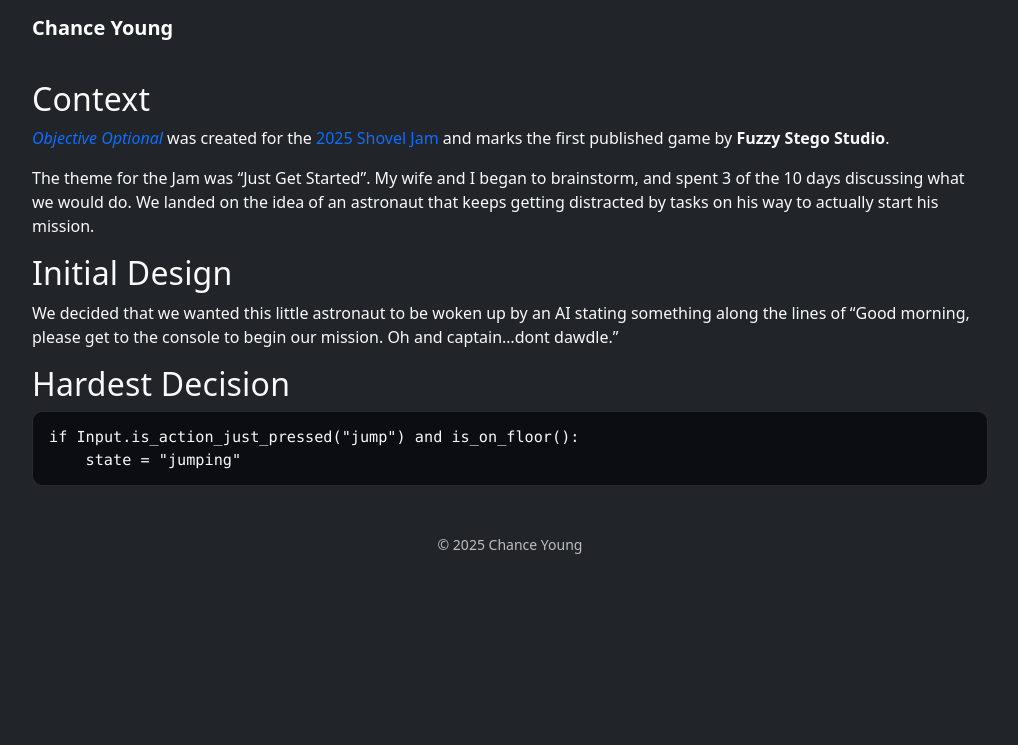
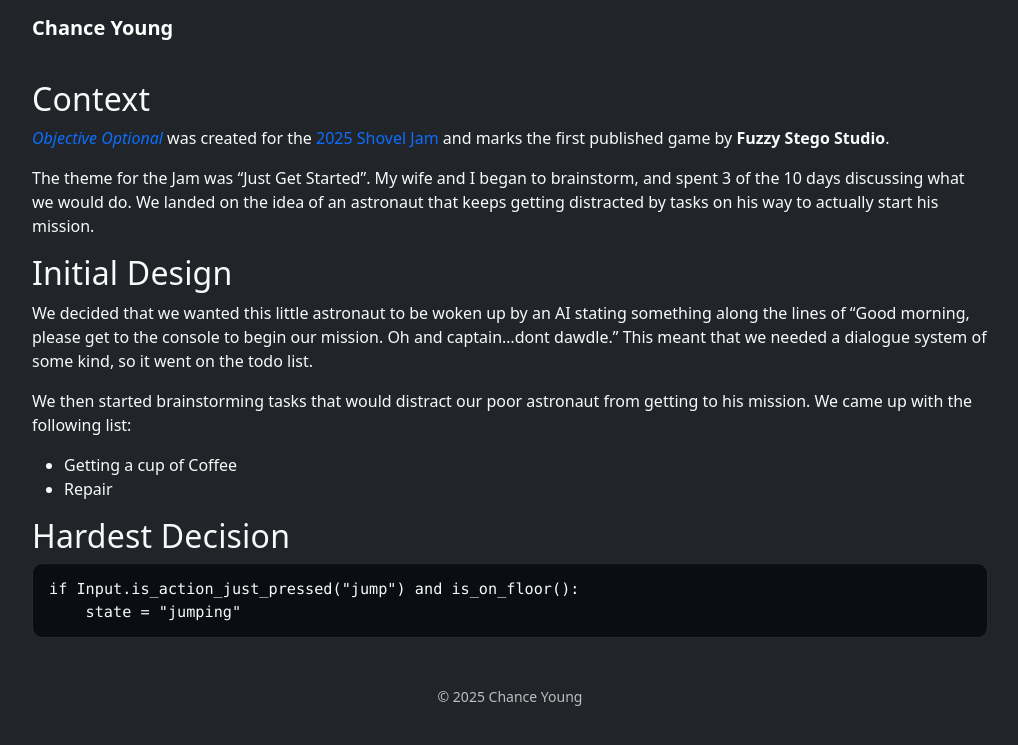
Before and after one commit to ChanceYoung/ChanceYoung.github.io, a Jekyll site: the page built from projects/objectiveoptional.md, in a window 1280 px wide. Shown: the top 745 px of the page, without its empty margins (130-1148 px from the left). Built offline with Jekyll 4.4.1, drawn with Linux system fonts in a browser that asks for light colours.

Commit message:
projects/objectiveoptional.md updated from https://stackedit.io/

````diff
--- a/projects/objectiveoptional.md
+++ b/projects/objectiveoptional.md
@@ -15,7 +15,11 @@ The theme for the Jam was "Just Get Started". My wife and I began to brainstorm,
 
 ## Initial Design
 
-We decided that we wanted this little astronaut to be woken up by an AI stating something along the lines of "Good morning, please get to the console to begin our mission. Oh and captain...dont dawdle."
+We decided that we wanted this little astronaut to be woken up by an AI stating something along the lines of "Good morning, please get to the console to begin our mission. Oh and captain...dont dawdle." This meant that we needed a dialogue system of some kind, so it went on the todo list.
+
+We then started brainstorming tasks that would distract our poor astronaut from getting to his mission. We came up with the following list:
+- Getting a cup of Coffee
+- Repair
 
 ## Hardest Decision
 ```gdscript
````
Also changed, not shown: other parts of projects/objectiveoptional.md (+2 -2 lines).
